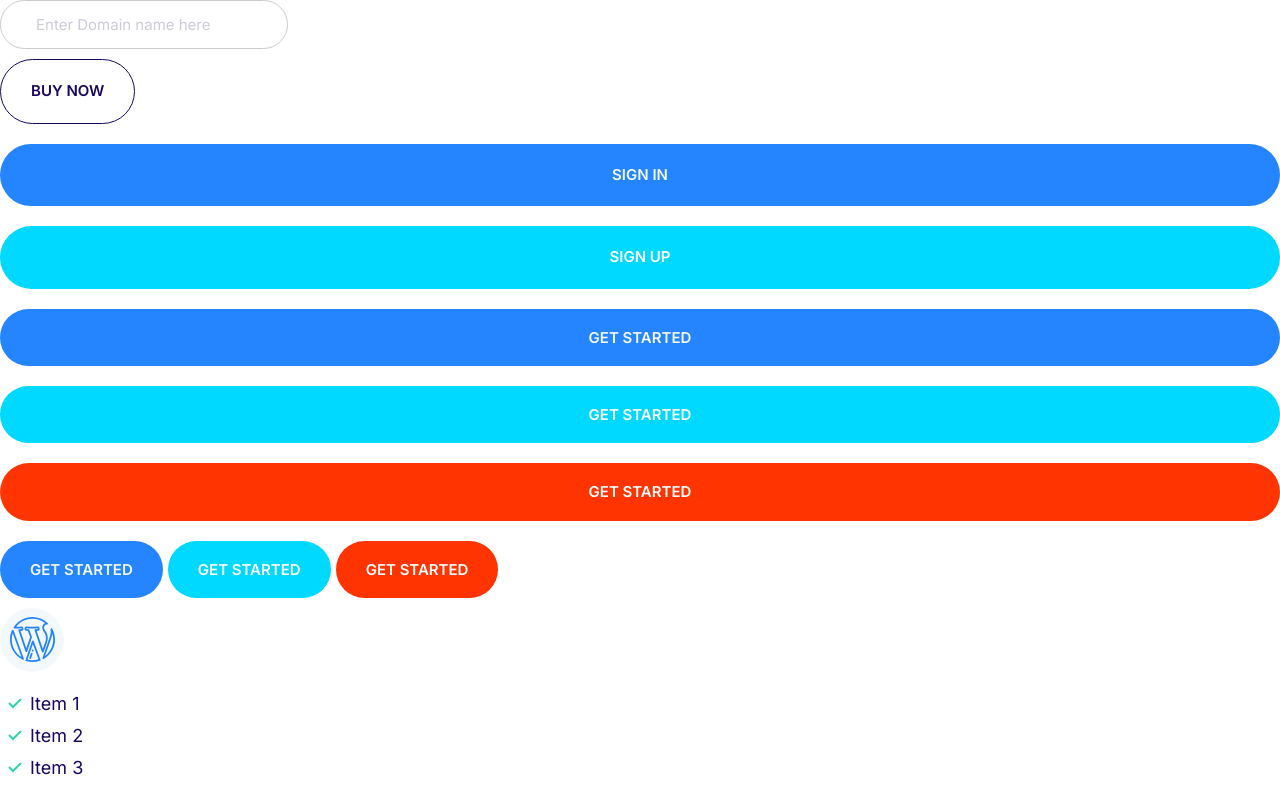
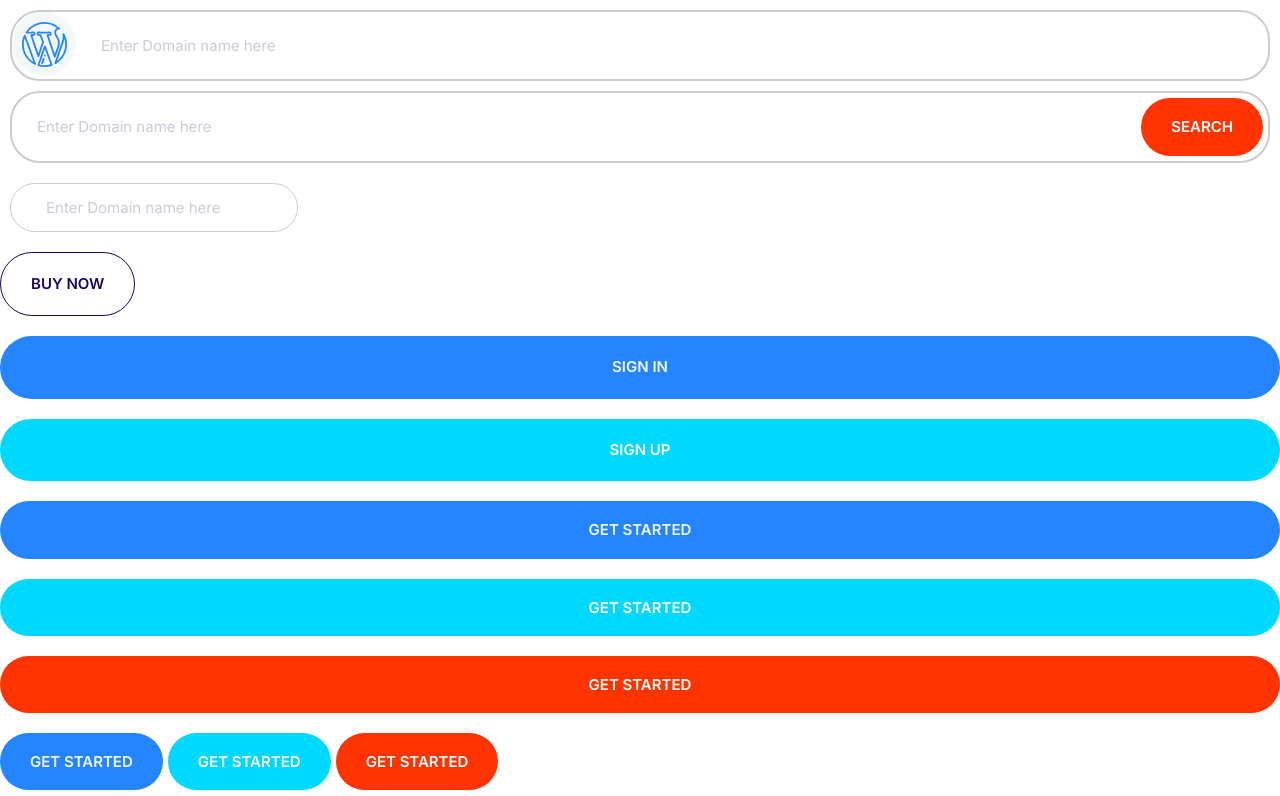
Before and after one commit to haider-codes23/HTML_CSS_project, a plain HTML site: page index.html in a window 1280 px wide. Shown: the top 796 px of the page. Drawn offline with Linux system fonts and the light colour scheme.

Commit message:
Built input-group component

```diff
--- a/CSS/styles.css
+++ b/CSS/styles.css
@@ -1,9 +1,12 @@
 :root {
+  --border-radius: 30px;
   --color-primary: #2584ff;
   --color-secondary: #00d9ff;
   --color-accent: #ff3400;
   --color-heading: #1b0760;
   --color-body: #918ca4;
+  --color-border: #ccc;
+
 }
 
 *, *::after, *::before {
@@ -251,9 +254,10 @@ a {
 /* Input */
 
 .input {
+  margin: 1rem;
   padding: 1.5rem 3.5rem;
-  border: 1px solid #ccc;
-  border-radius: 30px;
+  border: 1px solid var(--color-border);
+  border-radius: var(--border-radius);
   outline: 0;
   color: var(--color-heading);
   font-size: 2rem;
@@ -269,3 +273,22 @@ a {
     font-size: 1.5rem;
   }
 }
+
+/* Input Groups */
+
+.input-groups {
+  border: 2px solid var(--color-border);
+  border-radius: var(--border-radius);
+  display: flex;
+  margin: 1rem;
+}
+
+.input-groups .input {
+  border: 0;
+  flex-grow: 1;
+  padding: 1.5rem;
+}
+
+.input-groups .btn {
+  margin: 5px;
+}
--- a/index.html
+++ b/index.html
@@ -12,6 +12,21 @@
   <title>HTML CSS PROJECT</title>
 </head>
   <body>
+
+    <div class="input-groups">
+      <span class="icon-container">
+        <svg class="icon icon--primary">
+          <use xlink:href="Images/sprite.svg#wordpress"></use>
+        </svg>
+      </span>
+      <input type="text" class="input" placeholder="Enter Domain name here">
+
+    </div>
+
+    <div class="input-groups">
+      <input type="text" class="input" placeholder="Enter Domain name here">
+      <button class="btn btn--accent">Search</button>
+    </div>
 
     <div>
       <input type="text" class="input" placeholder="Enter Domain name here">
```
Also changed, not shown: CSS/inputGroups.html (added, +14 -0 lines), 1 other file.
